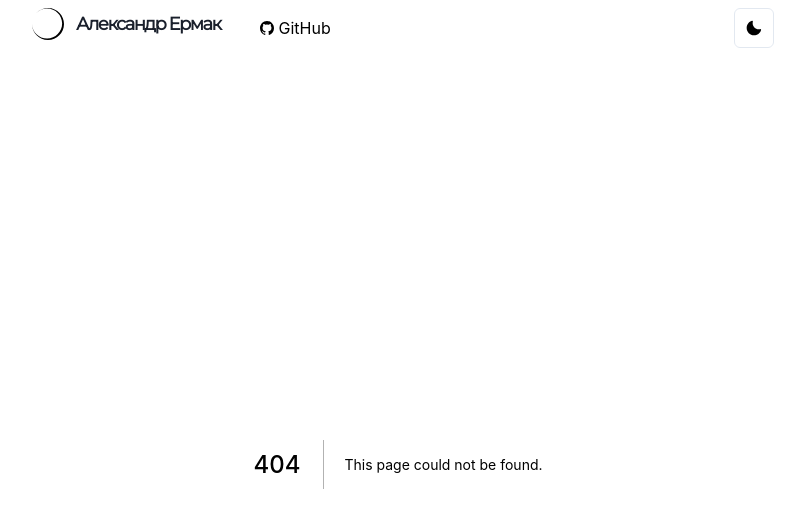
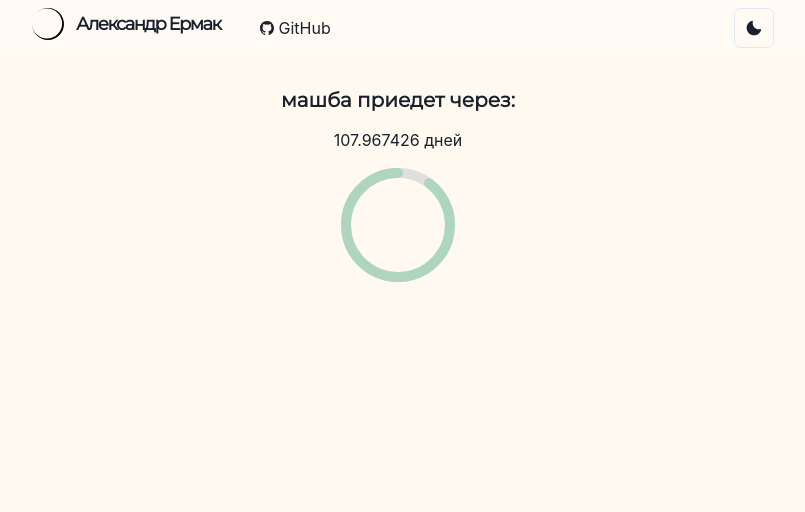
Before and after one commit to SelenZzz/homepage, a Next.js app: page /bae in a window 1280 px wide. Before the commit this address had no page. Shown: the top 512 px of the page, without its empty margins (242-1047 px from the left). Built offline with nearby package versions, Linux system fonts and the light colour scheme; a web font is replaced by a local one.

Commit message:
revert my fav page :)

```diff
--- /dev/null
+++ b/pages/bae.js
@@ -0,0 +1,68 @@
+import { Container, Box, Heading, useColorModeValue } from '@chakra-ui/react';
+import Layout from '../components/layouts/article';
+
+import { useState, useEffect } from 'react';
+
+const getDays = (date) => {
+  return date / 1000 / 60 / 60 / 24;
+};
+
+const Bae = () => {
+  const [curDate, setCurDate] = useState(new Date());
+
+  const depart = new Date('2022/08/12');
+  const arrival = new Date('2022/09/3');
+  const daysAtAll = new Date(arrival - depart);
+  const daysLeft = new Date(arrival - curDate);
+  const progress = daysLeft / daysAtAll;
+
+  useEffect(() => {
+    const interval = setInterval(countDown, 100);
+    return () => {
+      clearInterval(interval);
+    };
+  }, []);
+
+  const countDown = () => {
+    setCurDate(new Date());
+  };
+
+  const meterStyle = {
+    fill: 'none',
+    strokeWidth: '10px',
+    strokeLinecap: 'round',
+    transform: 'rotate(-90deg)',
+    transformOrigin: '50% 50%',
+    strokeDasharray: 360,
+    strokeDashoffset: +progress * 360 + 360,
+    stroke: useColorModeValue('#AED6BC', '#82AC90'),
+    animation: 'progress 1s ease-out',
+  };
+
+  const meterBgStyle = {
+    fill: 'none',
+    strokeWidth: '10px',
+    stroke: '#dfdfdf',
+  };
+
+  const svgStyle = { width: '114px', height: '114px', margin: '1em' };
+
+  return (
+    <Layout>
+      <Container maxW="100%">
+        <Box borderRadius="lg" p={3} mb={6} align="center">
+          <Heading as="h2" variant="bae-title">
+            машба приедет через:
+          </Heading>
+          <div>{getDays(daysLeft).toFixed(6)} дней</div>
+          <svg style={svgStyle}>
+            <circle style={meterBgStyle} cx="57" cy="57" r="52" />
+            <circle style={meterStyle} cx="57" cy="57" r="52" />
+          </svg>
+        </Box>
+      </Container>
+    </Layout>
+  );
+};
+
+export default Bae;
```
